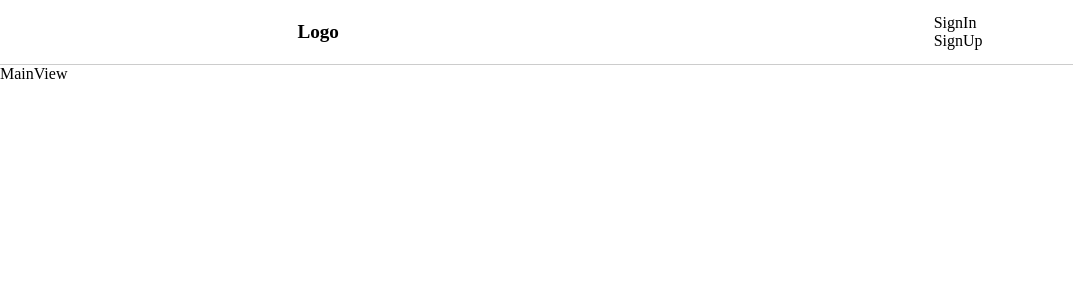
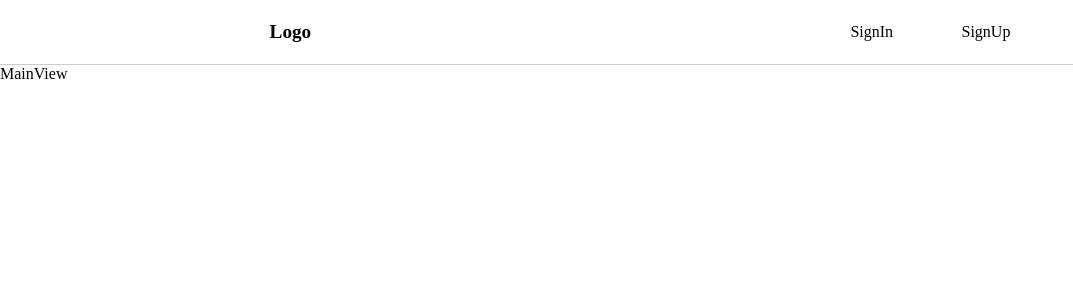
Before and after one commit to IndivProject/Indiv-Front, a Next.js app: page / in a window 1280 px wide. Shown: the top 300 px of the page, without its empty margins (0-1073 px from the left). Built offline with nearby package versions, Linux system fonts and the light colour scheme; a web font is replaced by a local one.

Commit message:
🎨 : Add Header Link

```diff
--- a/src/components/common/header/Header.tsx
+++ b/src/components/common/header/Header.tsx
@@ -1,19 +1,20 @@
 import React, { useState } from "react";
 import * as S from "./Header.style";
+import Link from "next/link";
 
 const Header = () => {
   const [isSignIn, setIsSignIn] = useState<boolean>(false);
   return (
     <S.MainHeader>
-      <S.Logo>Logo</S.Logo>
+      <S.Logo href={"/"}>Logo</S.Logo>
       <div>
         {isSignIn ? (
           <p>검색</p>
         ) : (
-          <>
-            <p>SignIn</p>
-            <p>SignUp</p>
-          </>
+          <S.CotentsWrap>
+            <S.ContentsContext href={"/auth/signin"}>SignIn</S.ContentsContext>
+            <S.ContentsContext href={"/auth/signup"}>SignUp</S.ContentsContext>
+          </S.CotentsWrap>
         )}
       </div>
     </S.MainHeader>
```
